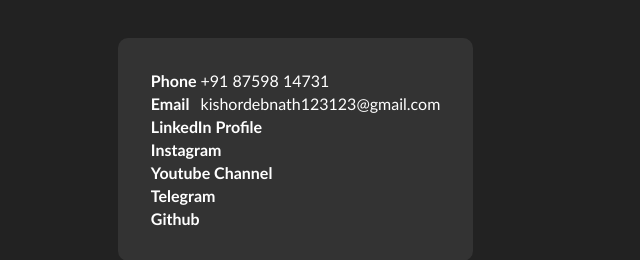
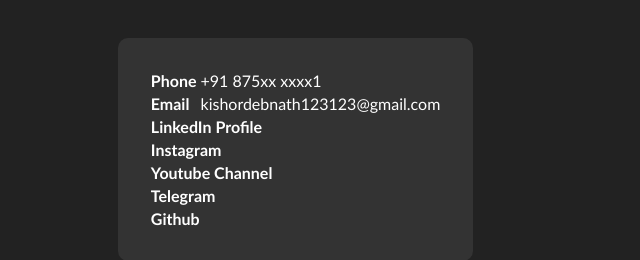
Before and after one commit to Vahiyaatproduct9/Profile, a plain HTML site: page index.html in a window 1280 px wide. Shown: the part 1245-1505 px from the top of the page, 27-667 px from the left. Drawn offline with Linux system fonts and the light colour scheme.

Commit message:
Update index.html

```diff
--- a/index.html
+++ b/index.html
@@ -63,7 +63,7 @@
             <table>
                 <tr>
                     <th>Phone</th>
-                    <td>+91 87598 14731</td>
+                    <td>+91 875xx xxxx1</td>
                 </tr>
                 <tr>
                     <th><a href="mailto:kishordebnath123123@gmail.com">Email</a></th>
```
